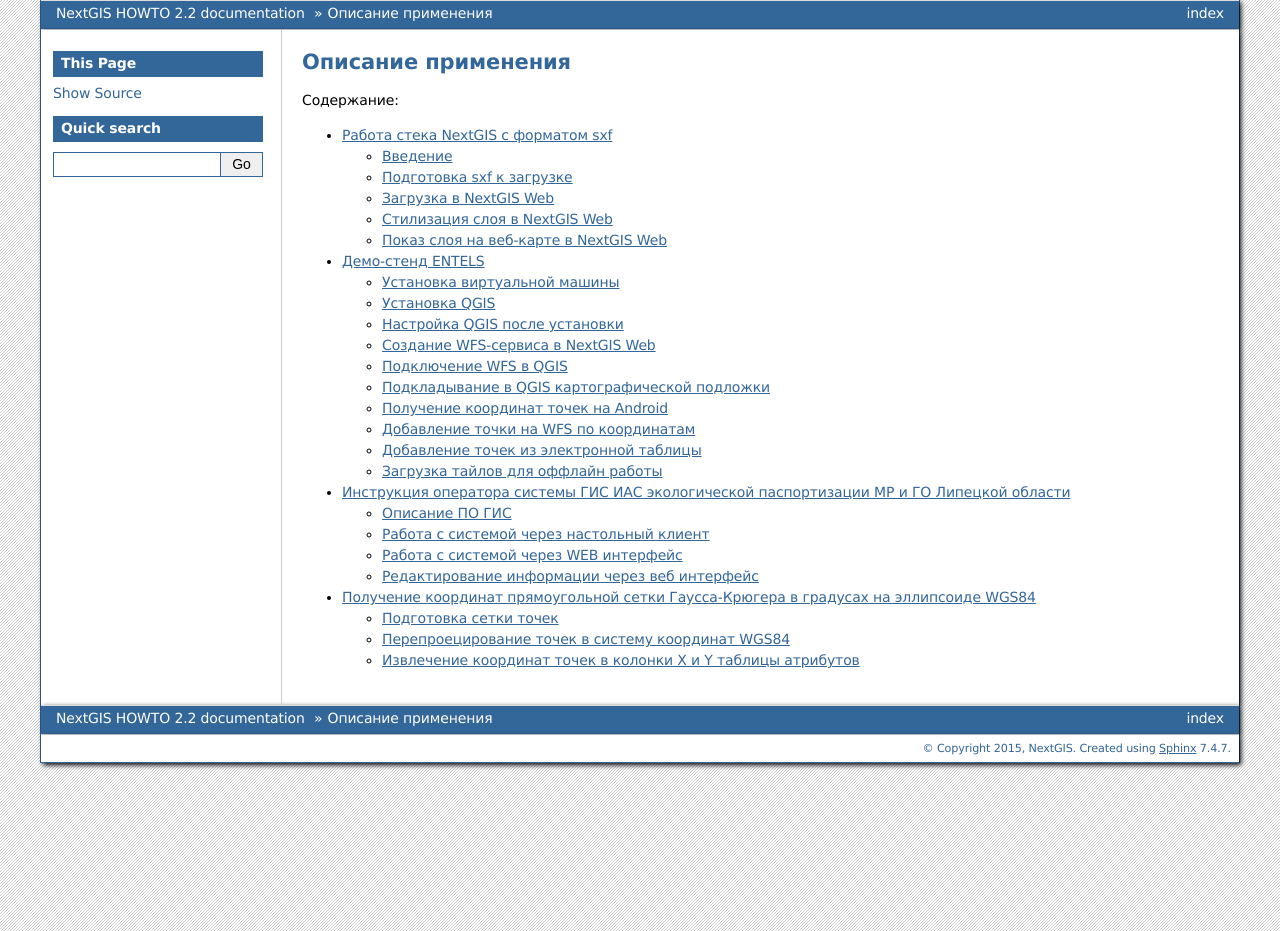
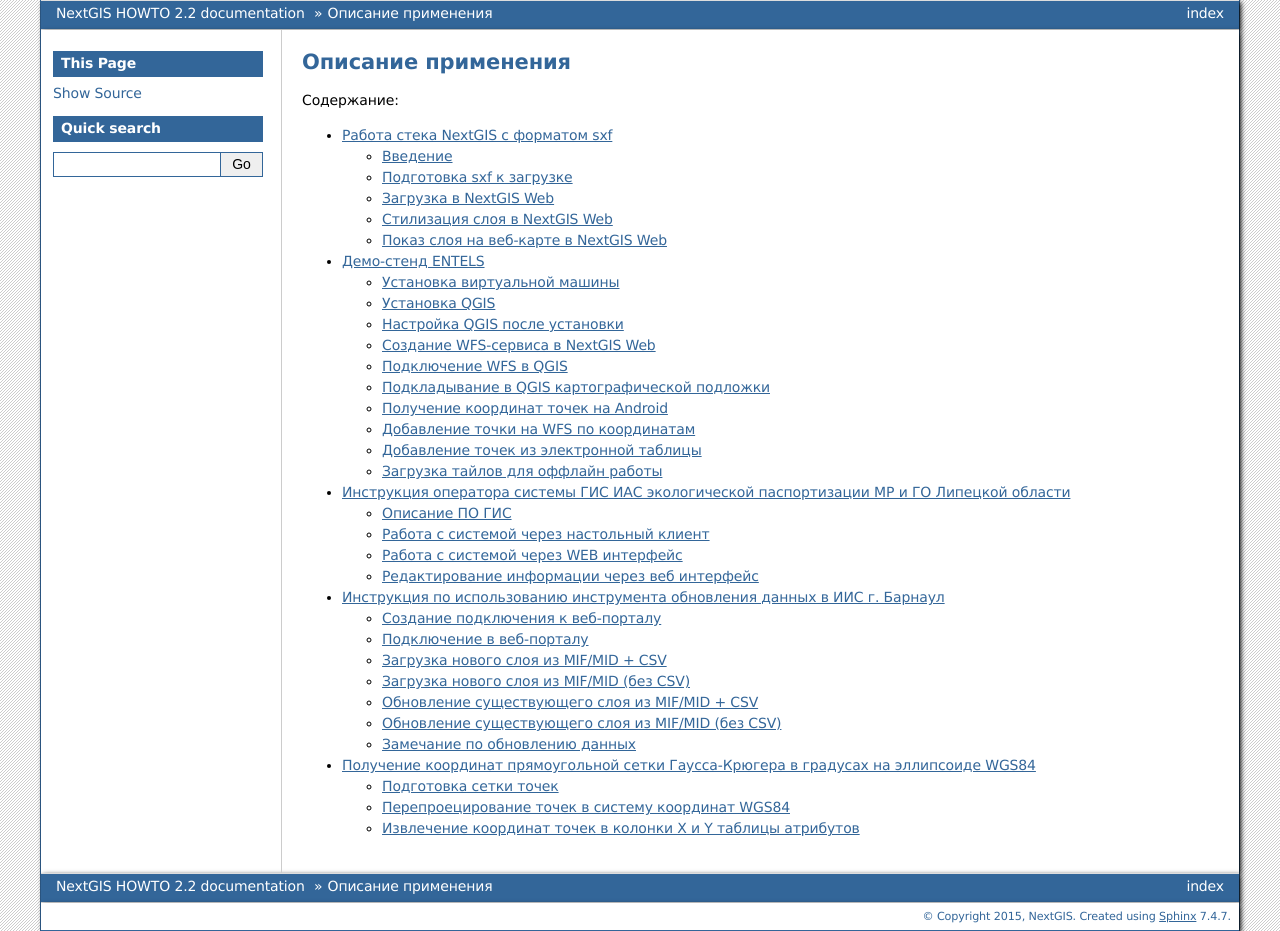
Before and after one commit to nextgis/docs_howto, a Sphinx documentation site: the page built from source/toc.rst, in a window 1280 px wide. Built offline with Sphinx 7.4.7, drawn with Linux system fonts in a browser that asks for light colours; formulas are drawn with MathJax 3; some of the changed lines change nothing that is shown.

Commit message:
Обновление данных в ИИС г. Барнаула

```diff
--- /dev/null
+++ b/source/barnaul.rst
@@ -0,0 +1,168 @@
+.. sectionauthor:: Денис Рыков <denis.rykov@nextgis.ru>
+
+.. _barnaul:
+
+Инструкция по использованию инструмента обновления данных в ИИС г. Барнаул
+==========================================================================
+
+Для создания новых слоёв и обновления существующих используется
+модифицированная версия программного продукта
+`NextGIS Manager <http://nextgis.ru/nextgis-manager/>`_.
+Модификация заключается в создании специального модуля, вынесенного
+в отдельную панель:
+
+   .. figure:: _static/barnaul-01.png
+      :name: barnaul-toolbar
+      :align: center
+
+Если панель отсутствует, то нажмите на панели инструментов правой
+кнопкой мыши и выберите *Уместить панели инструментов*,
+после этого нужная панель должна появиться.
+
+При создании нового слоя автоматически создаётся ресурс со стилем,
+содержащим указание на то, что слой должен быть отрисован в соответствии
+с символикой, представленной в MIF/MID.
+
+
+Создание подключения к веб-порталу
+----------------------------------
+
+1. Запустите NextGIS Manager (ярлык *nextgismanager* на рабочем столе).
+2. В случае, если в вашей сети используется прокси-сервер, то его параметры
+   следует указать здесь: :menuselection:`Инструменты --> Параметры --> Сеть`.
+3. В левой панели выберите :menuselection:`Подключение к веб-сервисам --> Создать --> Подключение к NGW`.
+4. В открывшемся окне задайте названия подключения (произвольное),
+   URL веб-портала, логин и пароль администратора портала.
+
+   .. figure:: _static/barnaul-02.png
+      :name: create_new_connection
+      :align: center
+
+5. Нажмите кнопку *Проверить подключение*, появится окно, отображающее
+   результат выполнения проверки. Оно должно выглядеть следующим
+   образом:
+
+   .. figure:: _static/barnaul-03.png
+      :name: check_connection
+      :align: center
+
+   Если окно выглядит по-другому, например, так:
+
+   .. figure:: _static/barnaul-04.png
+      :name: guest_connection
+      :align: center
+
+   или так:
+
+   .. figure:: _static/barnaul-05.png
+      :name: fail_connection
+      :align: center
+
+   то это означает, что вы неправильно задали параметры подключения.
+
+6. Если предыдущий шаг пройден успешно, нажмите *OK*.
+
+
+Подключение в веб-порталу
+-------------------------
+
+В левой панели раскройте пункт *Подключение к веб-сервисам* и дважды
+нажмите на созданном на предыдущем этапе подключении. В результате
+должно отобразиться дерево ресурсов, доступных на портале:
+
+.. figure:: _static/barnaul-06.png
+   :name: resource-root
+   :align: center
+
+   Выбран корневой ресурс *Ресурсы* (создание)
+
+.. figure:: _static/barnaul-07.png
+   :name: resource-select
+   :align: center
+
+   Выбран ресурс *Территориальные зоны* (обновление)
+
+
+Загрузка нового слоя из MIF/MID + CSV
+-------------------------------------
+
+1. В дереве ресурсов выберите корневой ресурс *Ресурсы* (см. :numref:`resource-root`).
+2. Нажмите кнопку |arrow_join|.
+3. В открывшемся окне укажите: MIF-файл, CSV-файл,
+   поле для связи в MIF-файле, поле для связи в CSV-файле,
+   тип геометрии (в скобках указано количество объектов выбранного типа),
+   имя выходного слоя, пункт *Не загружать невалидные геометрии*
+   оставляем отключенным, после чего нажмите *OK*:
+
+   .. figure:: _static/barnaul-08.png
+      :name: load-mid-mif-csv
+      :align: center
+
+4. Запустится процесс преобразования геометрий:
+
+   .. figure:: _static/barnaul-09.png
+      :name: multigeometry
+      :align: center
+
+   и собственно сам процесс загрузки данных. В конце должно появиться
+   окно, содержащее справочную информацию о результате выполнения
+   загрузки:
+
+   .. figure:: _static/barnaul-10.png
+      :name: upload-final
+      :align: center
+
+
+Загрузка нового слоя из MIF/MID (без CSV)
+-----------------------------------------
+
+1. В дереве ресурсов выберите корневой ресурс *Ресурсы* (см. :numref:`resource-root`).
+2. Нажмите кнопку |arrow|.
+3. В открывшемся окне укажите MIF-файл, тип геометрии (в скобках
+   указано количество объектов выбранного типа), имя выходного слоя,
+   пункт *Не загружать невалидные геометрии*
+   оставляем отключенным, после чего нажмите *OK*:
+
+   .. figure:: _static/barnaul-11.png
+      :name: load-mid-mif
+      :align: center
+
+
+Обновление существующего слоя из MIF/MID + CSV
+----------------------------------------------
+
+1. В дереве ресурсов выберите ресурс, который желаете обновить (см. :numref:`resource-select`).
+2. Нажмите кнопку |arrow_circle|.
+3. Дальнейшие действия аналогичны рассмотренным в разделе `Загрузка нового слоя из MIF/MID + CSV`_:
+
+   .. figure:: _static/barnaul-12.png
+      :name: update-mid-mif-csv
+      :align: center
+
+
+Обновление существующего слоя из MIF/MID (без CSV)
+--------------------------------------------------
+
+1. В дереве ресурсов выберите ресурс, который желаете обновить (см. :numref:`resource-select`).
+2. Нажмите кнопку |arrow|.
+3. Дальнейшие действия аналогичны рассмотренным в разделе `Загрузка нового слоя из MIF/MID (без CSV)`_:
+
+   .. figure:: _static/barnaul-13.png
+      :name: update-mid-mif
+      :align: center
+
+
+Замечание по обновлению данных
+------------------------------
+
+Обновление данных предполагает, что в новом наборе данных содержится
+тот же перечень полей, что и на веб-портале. Если это не так, то
+операция обновления неприменима. В этом случае нужно удалить старый слой
+на веб-портале (можно сделать из NextGIS Manager), загрузить новый,
+войти в административный интерфейс портала и добавить новый слой
+(стиль) на карту.
+
+
+.. |arrow_join| image:: _static/barnaul-arrow-join.png
+.. |arrow| image:: _static/barnaul-arrow.png
+.. |arrow_circle| image:: _static/barnaul-arrow-circle.png
--- a/source/toc.rst
+++ b/source/toc.rst
@@ -12,4 +12,5 @@
    sxf
    entels
    LipetskRegEcoGIS
+   barnaul
    grid_vertex_extract
```
Also changed, not shown: source/_static/barnaul-01.png (added), source/_static/barnaul-02.png (added), source/_static/barnaul-03.png (added), source/_static/barnaul-04.png (added), source/_static/barnaul-05.png (added), source/_static/barnaul-06.png (added), source/_static/barnaul-07.png (added), source/_static/barnaul-08.png (added), source/_static/barnaul-09.png (added), source/_static/barnaul-10.png (added), source/_static/barnaul-11.png (added), source/_static/barnaul-12.png (added), source/_static/barnaul-13.png (added), source/_static/barnaul-arrow-circle.png (added), 2 more files.
